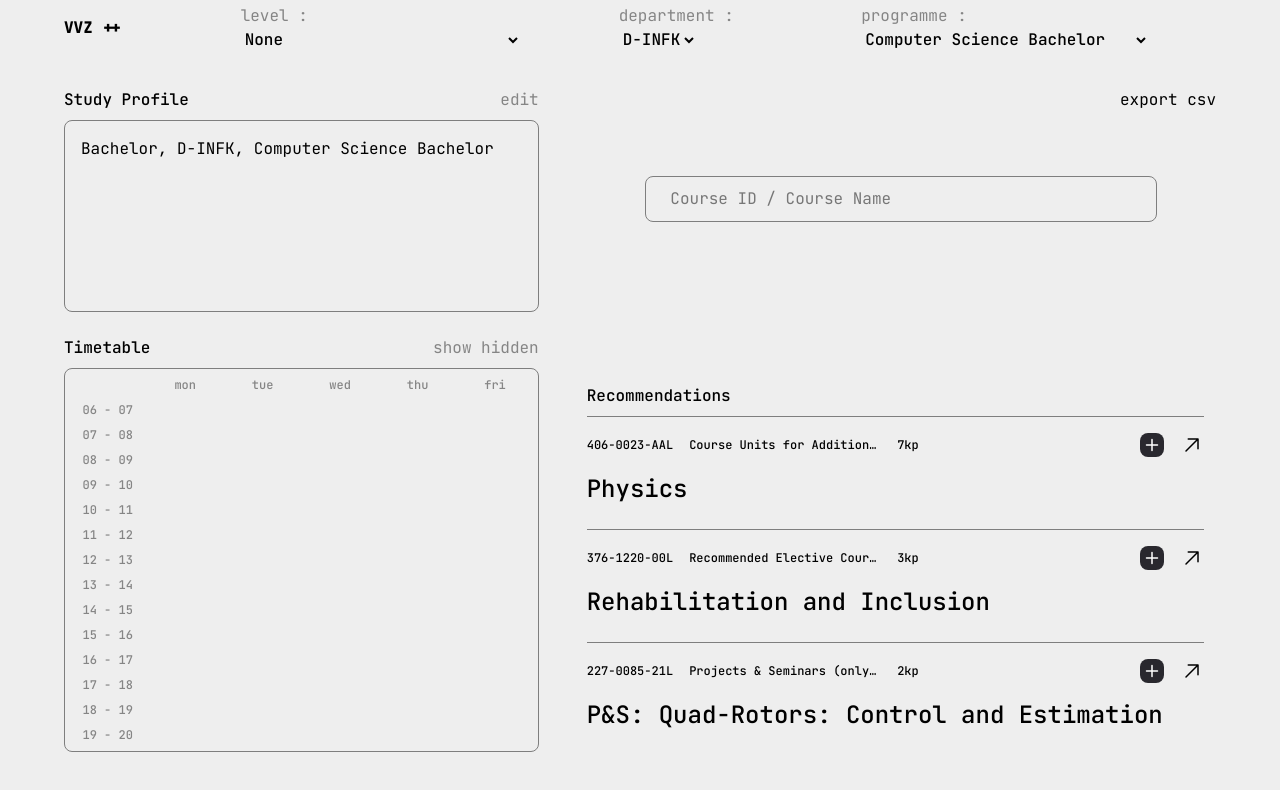
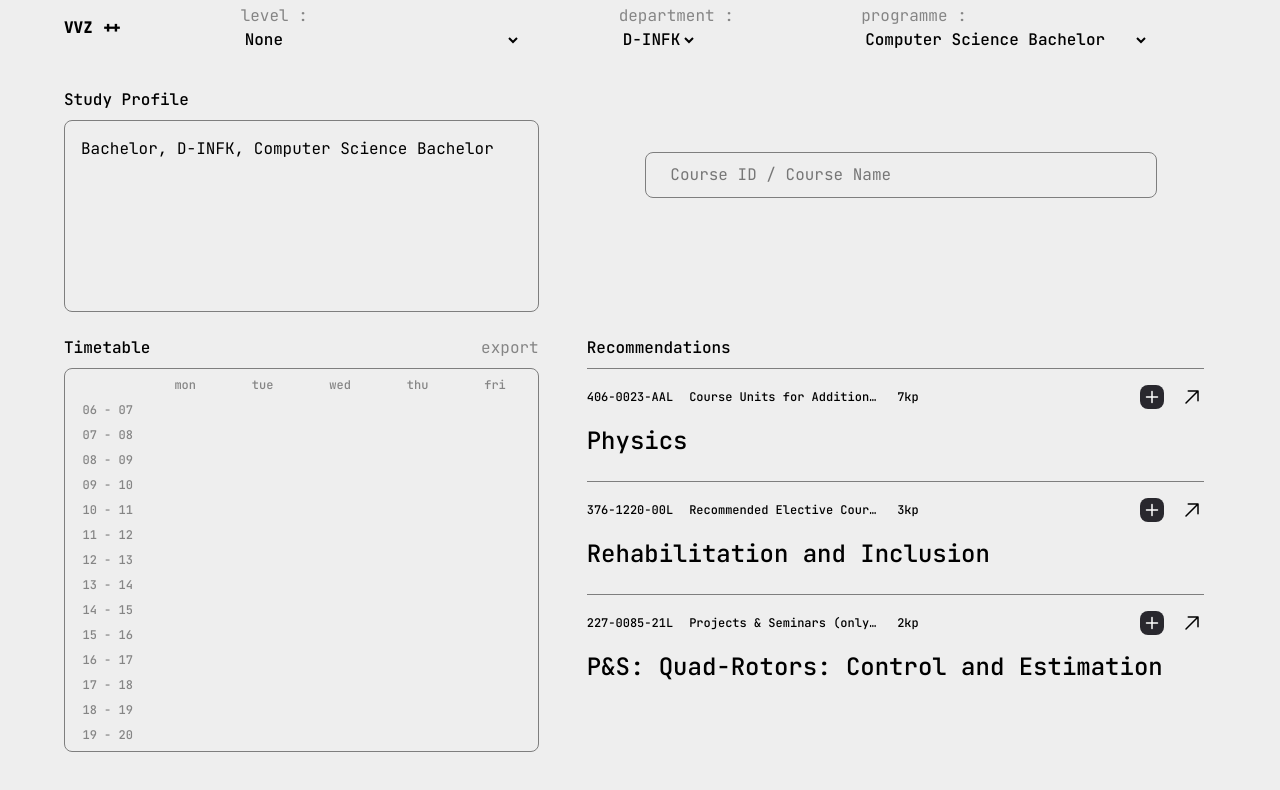
Before and after one commit to srpnt3/slopvauzet, a React (Vite) app in the folder frontend/: page / in a window 1280 px wide. Shown: the top 790 px of the page. Built offline with nearby package versions, Linux system fonts and the light colour scheme.

Commit message:
auto update search results

```diff
--- a/frontend/src/App.tsx
+++ b/frontend/src/App.tsx
@@ -50,15 +50,14 @@ function App() {
 			<Navbar level={level} setLevel={setLevel} department={department} setDepartment={setDepartment} programme={programme} setProgramme={setProgramme}></Navbar>
 			<main className="main w-full h-full min-h-0">
 				<div className="w-[43%] overflow-hidden flex flex-col gap-6">
-					<Section title={"Study Profile"} action={"edit"} className={"w-full min-h-56"}>
+					<Section title={"Study Profile"} className={"w-full min-h-56"}>
 						<Studyplan info={level + ", " + department + ", " + programme}></Studyplan>
 					</Section>
-					<Section action={"show hidden"} title={"Timetable"} className={"h-full overflow-hidden min-h-0"}>
+					<Section onAction={() => exportCsv(courses)} action={"export"} title={"Timetable"} className={"h-full overflow-hidden min-h-0"}>
 						<Timetable courses={courses} hoveredCourse={hoveredCourse}></Timetable>
 					</Section>
 				</div>
 				<div className="w-[57%] overflow-hidden">
-					<button className="ml-auto" onClick={() => exportCsv(courses)}>export csv</button>
 					<Search setCoursePopup={setCoursePopup} setCoursesChanged={setCoursesChanged} setHoveredCourse={setHoveredCourse} programme={programme}></Search>
 				</div>
 			</main>
--- a/frontend/src/components/Search.tsx
+++ b/frontend/src/components/Search.tsx
@@ -1,4 +1,4 @@
-import { useEffect, useState } from "react";
+import { useEffect, useRef, useState } from "react";
 import "./Search.css";
 import Result from "./Result";
 import { exampleCourses } from "../util/exampleData";
@@ -57,6 +57,8 @@ export type Filters = {
 };
 
 function Search({setCoursePopup, setCoursesChanged, setHoveredCourse, programme}: { setCoursePopup: (course: Course | undefined) => void, setCoursesChanged: (i: number) => void, setHoveredCourse: (course: Course | undefined) => void, programme: string }) {
+
+	const inputRef = useRef<HTMLInputElement>(null);
 	const [results, setResults] = useState<Course[]>([]);
 	const [recommendations, setRecommendations] = useState<Course[]>([]);
 	const [filters, setFilters] = useState<Filters>({programme: "", section: "", day: "", hour: ""});
@@ -64,6 +66,10 @@ function Search({setCoursePopup, setCoursesChanged, setHoveredCourse, programme}
 	useEffect(() => {
 		setFilters({programme: programme, section: "", day: "", hour: ""});
 	}, [programme]);
+
+	useEffect(() => {
+		if (inputRef && inputRef.current) getSearchResults(inputRef.current.value, filters)
+	}, [filters]);
 
 	useEffect(() => {
 		getRecommendations();
@@ -87,8 +93,8 @@ function Search({setCoursePopup, setCoursesChanged, setHoveredCourse, programme}
 
 	return (
 		<div className="search">
-			<div className="h-64 w-full flex justify-center items-start pt-16 min-h-32">
-				<input className="rounded-2 border border-bor text-base px-6 py-2.5 w-[512px]" placeholder="Course ID / Course Name" onKeyDown={(e) => (e.key == "Enter") && getSearchResults((e.target as HTMLInputElement).value, filters)}></input>
+			<div className="h-[232px] w-full flex justify-center items-start pt-16 min-h-32">
+				<input ref={inputRef} className="rounded-2 border border-bor text-base px-6 py-2.5 w-[512px]" placeholder="Course ID / Course Name" onKeyDown={(e) => (e.key == "Enter") && getSearchResults((e.target as HTMLInputElement).value, filters)}></input>
 			</div>
 			<div className="w-full overflow-y-auto">
 				{results.length > 0 && <>
```
